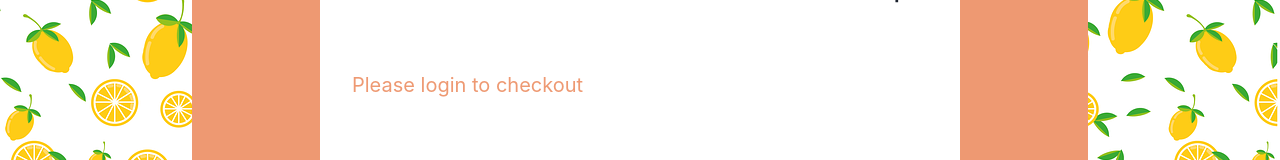
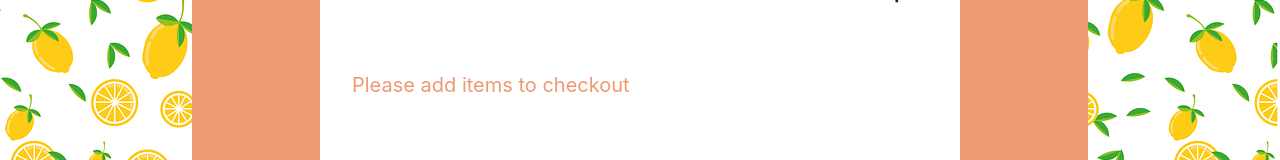
Before and after one commit to benjaminelliott/litle-lemon-web-app, a React (Create React App) app: page /cart in a window 1280 px wide. Shown: the part 410-570 px from the top of the page. Built offline with nearby package versions, Linux system fonts and the light colour scheme; a web font is replaced by a local one.

Commit message:
debugging for deploy

```diff
--- a/public/index.html
+++ b/public/index.html
@@ -11,7 +11,6 @@
     />
     <link rel="apple-touch-icon" href="%PUBLIC_URL%/logo192.png" />
     <link rel="manifest" href="%PUBLIC_URL%/manifest.json" />
-    <script src="https://js.stripe.com/v3"></script>
     <link rel="preconnect" href="https://fonts.googleapis.com">
     <link rel="preconnect" href="https://fonts.gstatic.com" crossorigin>
     <link href="https://fonts.googleapis.com/css2?family=Karla:ital,wght@0,200;0,300;0,400;0,500;0,600;0,700;0,800;1,200;1,300;1,400;1,500;1,600;1,700;1,800&family=Markazi+Text:wght@400;500;600;700&display=swap" rel="stylesheet">
--- a/src/components/ShoppingCart.tsx
+++ b/src/components/ShoppingCart.tsx
@@ -78,14 +78,16 @@ export const ShoppingCart = (props: ShoppingCartProps) => {
                         !checkOut
                         ?   <>
                                 {
-                                    loggedIn
+                                    loggedIn && cartQuantity > 0
                                     ?   <button
                                             onClick={() => { return setCheckOut(true)}}
                                             className={ deliver ? 'cart-options-button-selected' : 'cart-options-button'}
                                         >
                                             Checkout
                                         </button>
-                                    : <h1 className='prompt-h1'>Please login to checkout</h1>
+                                    :   cartQuantity > 0
+                                        ?   <h1 className='prompt-h1'>Please login to checkout</h1>
+                                        :   <h1 className='prompt-h1'>Please add items to checkout</h1>
                                 }
                             </>
                         :   <>
@@ -148,8 +150,6 @@ export const ShoppingCart = (props: ShoppingCartProps) => {
                             <button className='buttonh1 payment-button'><Link to="https://buy.stripe.com/dR616hdwLe2y2sg3cc">Proceed to payment</Link></button>
                             <img src="stripe.png" className='stripe' alt="stripe"/>
                         </div>
-                        <h1 className='header-success'>We're looking forward to seeing you!</h1>
-                        <p>Please proceed to our location and head to the front desk, where our staff will assist you.</p>
                         <div className='collection-contacts'>
                             {
                                 props.contacts.map((contact) => {
```
